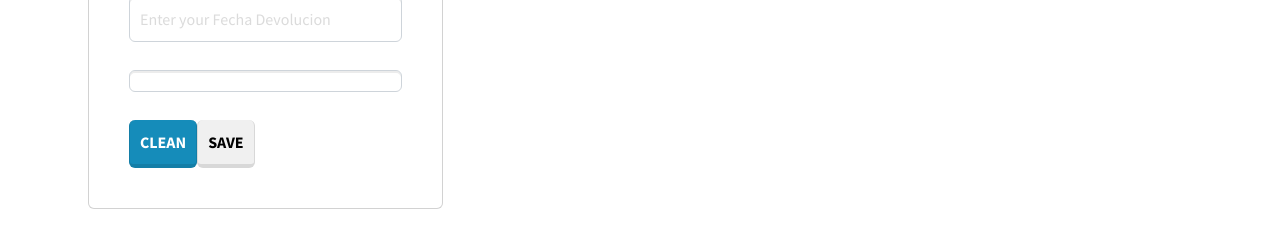
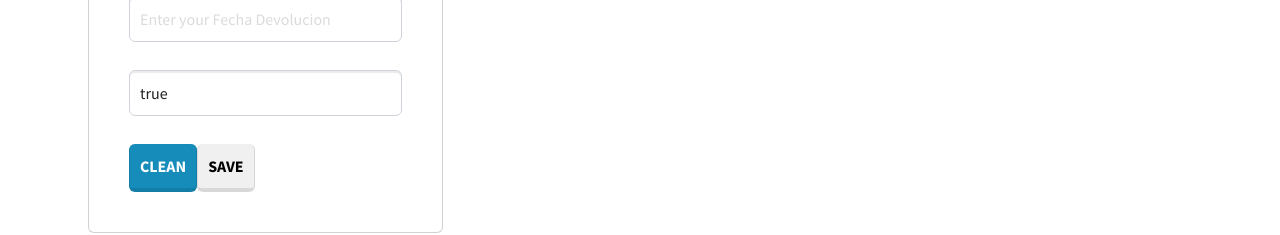
Before and after one commit to angelaceles/frontend-master, an Angular app: page /prestamo_done in a window 1280 px wide. Shown: the part 335-570 px from the top of the page. Built offline with nearby package versions, Linux system fonts and the light colour scheme; no server answers.

Commit message:
once commit

```diff
--- a/src/app/components/prestamos-done/prestamos-done.component.html
+++ b/src/app/components/prestamos-done/prestamos-done.component.html
@@ -25,7 +25,7 @@
                 [(ngModel)]="copiaService.selectedCopia.id_cinta" required>
             </div>
             <div class="form-group">
-              <input type="checkbox" class="form-control" name="entregado" placeholder="Enter your Entregado"
+              <input type="text" class="form-control" name="disponible" placeholder="Enter availability"
                 [(ngModel)]="copiaService.selectedCopia.disponible" required>
             </div>
             <div>
--- a/src/app/services/copia.service.ts
+++ b/src/app/services/copia.service.ts
@@ -9,12 +9,13 @@ export class CopiaService {
 
   private URL = 'http://localhost:4000/api/copias';
 
+
   copia: copia[] = [];
   selectedCopia: copia = {
     _id: '',
     pelicula: '',
     id_cinta: '',
-    disponible: true
+   disponible: true
   };
 
   constructor(private http: HttpClient) { }
```
